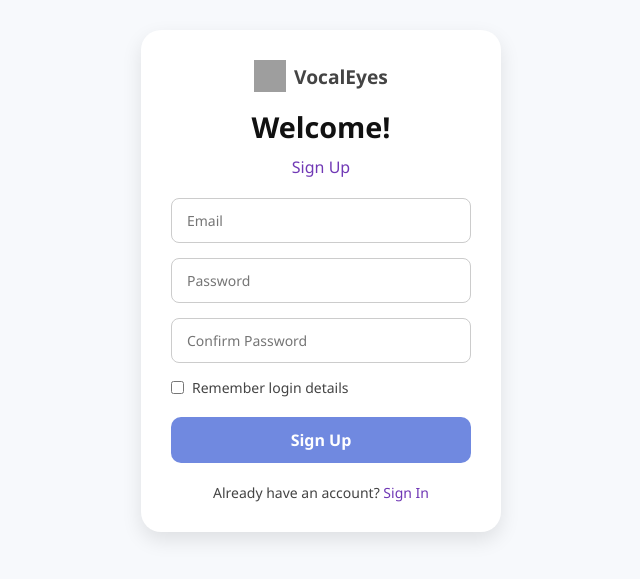
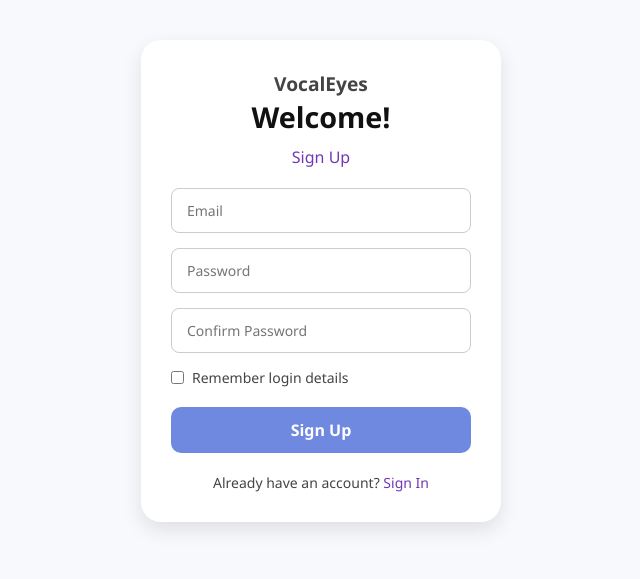
Before and after one commit to Srijoni06/VocalEyes, a plain HTML site: page index.html in a window 1280 px wide. Shown: the part 119-698 px from the top of the page, without its empty margins (319-959 px from the left). Drawn offline with Linux system fonts and the light colour scheme; grey boxes are pictures that could not be loaded.

Commit message:
Update index.html

```diff
--- a/index.html
+++ b/index.html
@@ -9,11 +9,7 @@
 <body>
   <div class="container">
     <div class="form-box">
-      <div class="header">
-        <!-- 🔥 Image inserted right here -->
-        <img src="https://images.app.goo.gl/pqME6CJou7AvgRzr6" alt="VocalEyes Logo" class="logo"/>
-        <h1 class="brand">VocalEyes</h1>
-      </div>
+      <h1 class="brand">VocalEyes</h1>
       <h2 class="welcome-text">Welcome!</h2>
       <p class="subheading">Sign Up</p>
 
```
